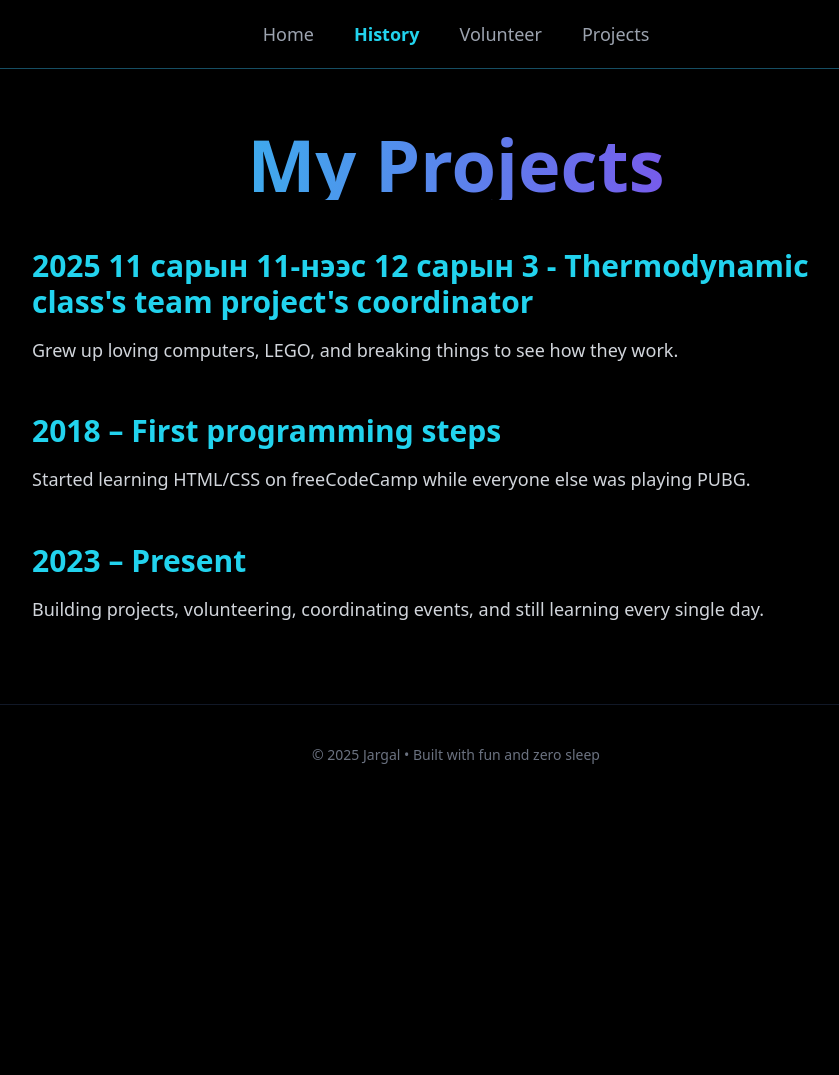
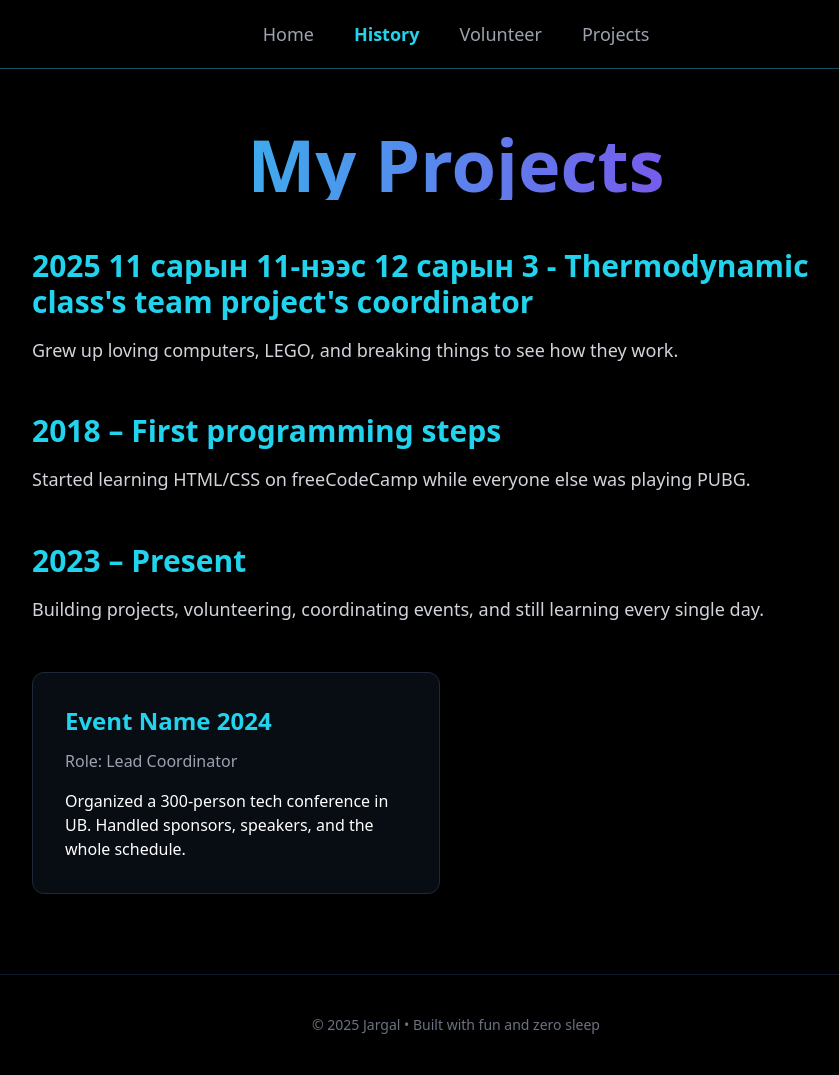
Before and after one commit to Jargal0613/personal-website, a plain HTML site: page public/projects.html in a window 1280 px wide. Shown: the whole page, without its empty margins (184-1023 px from the left). Before the commit the page ends 805 px from the top, so only its background shows below. Drawn offline with nearby package versions, Linux system fonts and the light colour scheme.

Commit message:
project card

```diff
--- a/public/projects.html
+++ b/public/projects.html
@@ -47,6 +47,18 @@
         <p>Building projects, volunteering, coordinating events, and still learning every single day.</p>
       </section>
     </div>
+
+    <!--start of project card-->
+    <div class="grid md:grid-cols-2 gap-8 mt-12">
+      <div class="bg-gray-900/50 border border-gray-800 rounded-xl p-8 hover:border-cyan-500 transition">
+        <h3 class="text-2xl font-bold text-cyan-400 mb-3">Event Name 2024</h3>
+        <p class="text-gray-400 mb-4">Role: Lead Coordinator</p>
+        <p>Organized a 300-person tech conference in UB. Handled sponsors, speakers, and the whole schedule.</p>
+      </div>
+
+  <!-- repeat as many cards as you need -->
+    </div>
+
   </main>
 
   <footer class="py-10 text-center text-gray-500 text-sm border-t border-gray-900 mt-auto">
```
